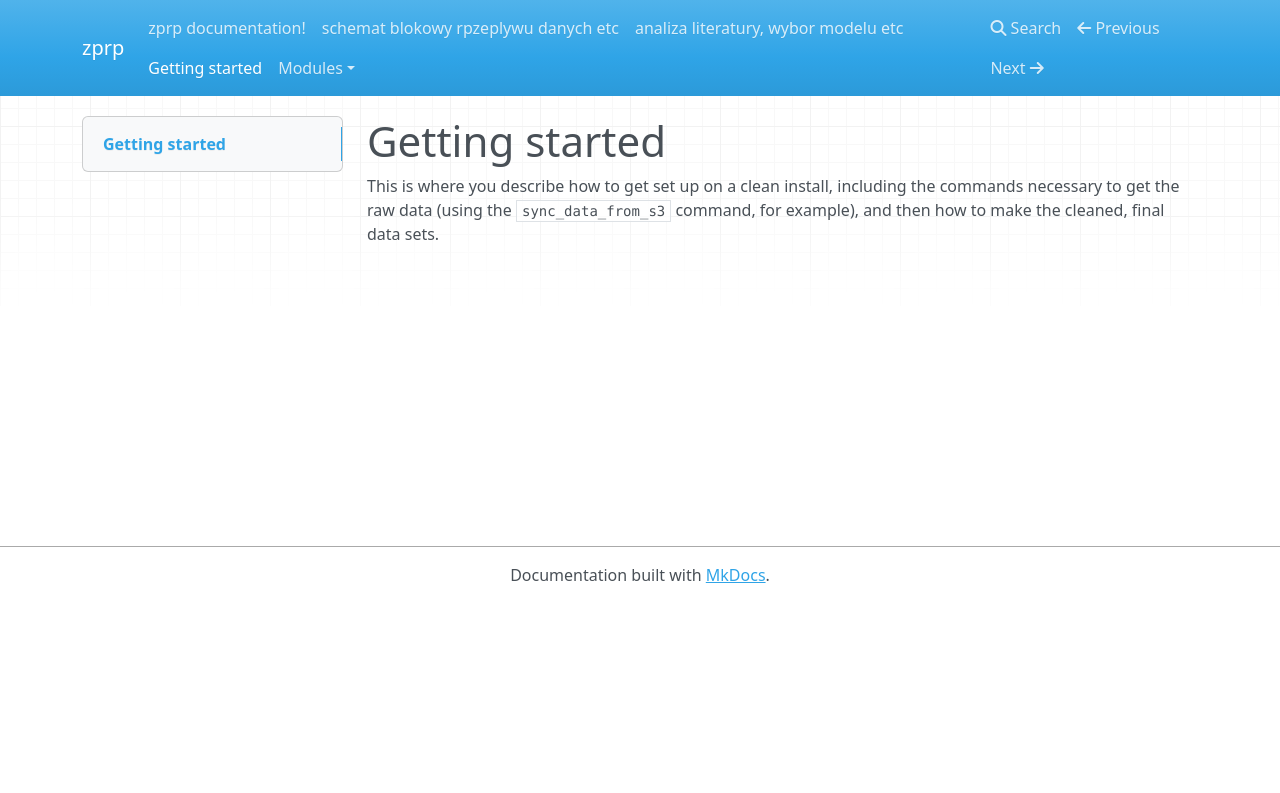
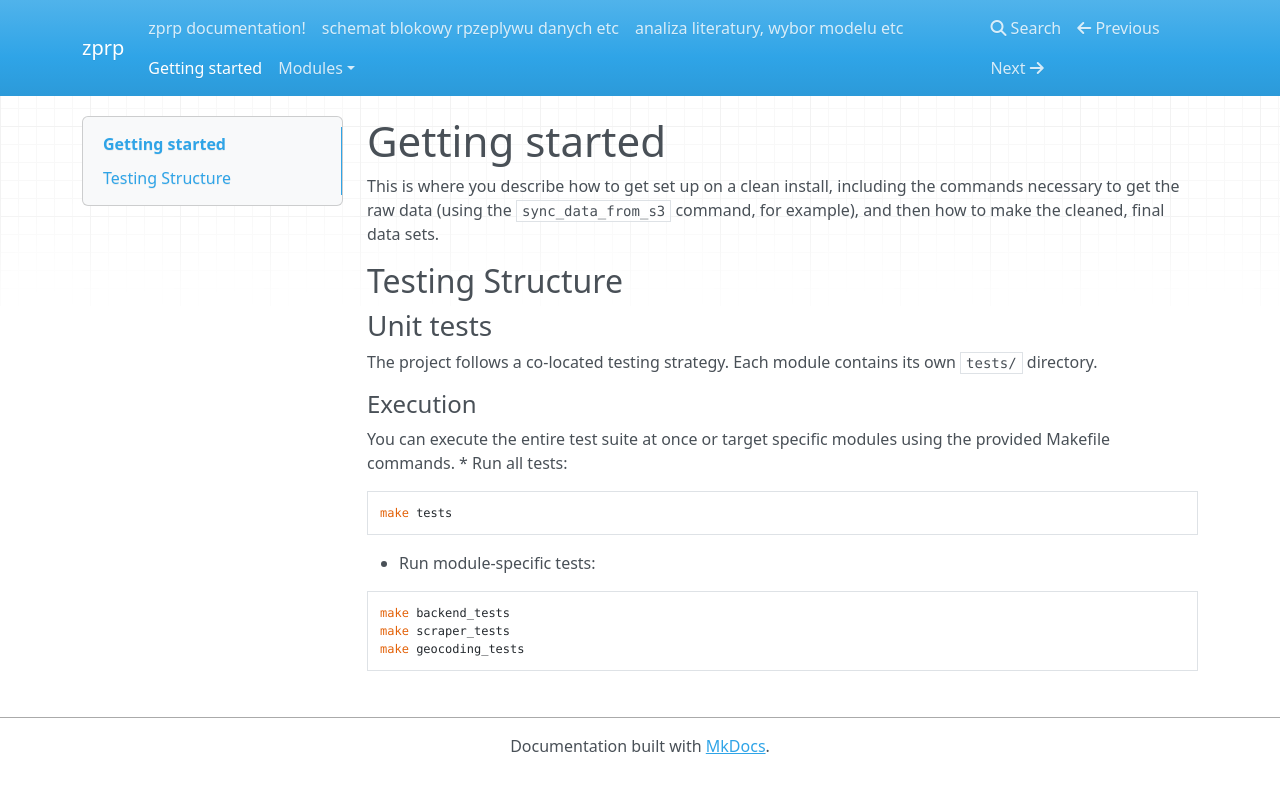
Before and after one commit to czarodziejszyn/zprp, an MkDocs documentation site: the page built from zprp/docs/docs/getting-started.md, in a window 1280 px wide. Shown: the top 793 px of the page. Built offline with MkDocs 1.6.1, drawn with Linux system fonts in a browser that asks for light colours; nearby versions of some CDN libraries.

Commit message:
docs: Added tests description into docs Issue: #25

````diff
--- a/zprp/docs/docs/getting-started.md
+++ b/zprp/docs/docs/getting-started.md
@@ -4,3 +4,22 @@ Getting started
 This is where you describe how to get set up on a clean install, including the
 commands necessary to get the raw data (using the `sync_data_from_s3` command,
 for example), and then how to make the cleaned, final data sets.
+
+
+## Testing Structure
+### Unit tests
+The project follows a co-located testing strategy. Each module contains its own `tests/` directory.
+
+#### Execution
+You can execute the entire test suite at once or target specific modules using the provided Makefile commands.
+* Run all tests:
+```
+make tests
+```
+
+* Run module-specific tests:
+```
+make backend_tests
+make scraper_tests
+make geocoding_tests
+```
````
Also changed, not shown: README.md, 2 other files.
